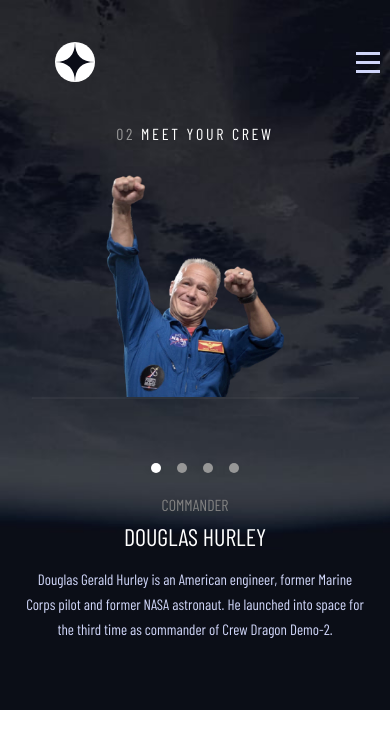
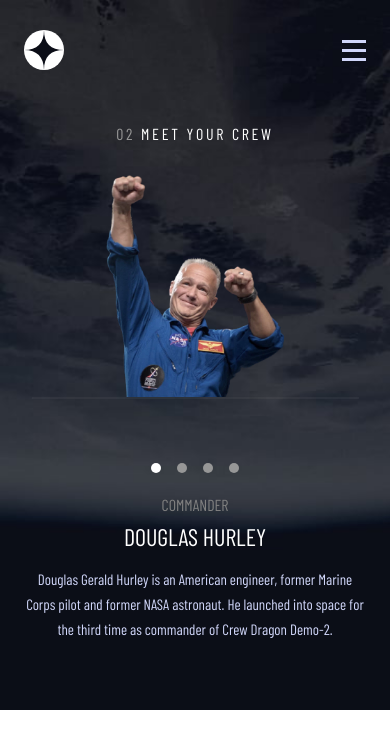
Before and after one commit to breguenice3/react-space-tourism-website, a React (Create React App) app: page /crew in a window 390 px wide. Shown: the top 748 px of the page. Built offline with nearby package versions, Linux system fonts and the light colour scheme; a web font is replaced by a local one.

Commit message:
finalizando bg mobile

```diff
--- a/src/pages/components/navbar/navbar.css
+++ b/src/pages/components/navbar/navbar.css
@@ -138,7 +138,6 @@
         background: url('../../../assets/shared/icon-hamburger.svg') no-repeat;
         width: 24px;
         height: 21px;
-        padding-right: 34px;
         border: none;
         display: flex;
     }
--- a/src/pages/home/home.css
+++ b/src/pages/home/home.css
@@ -156,6 +156,10 @@
         gap: 81px;
     }
 
+    .navbar-container{
+        padding: 32px 24px;
+    }
+
     .navbar-container hr{
         display: none;
     }
```
